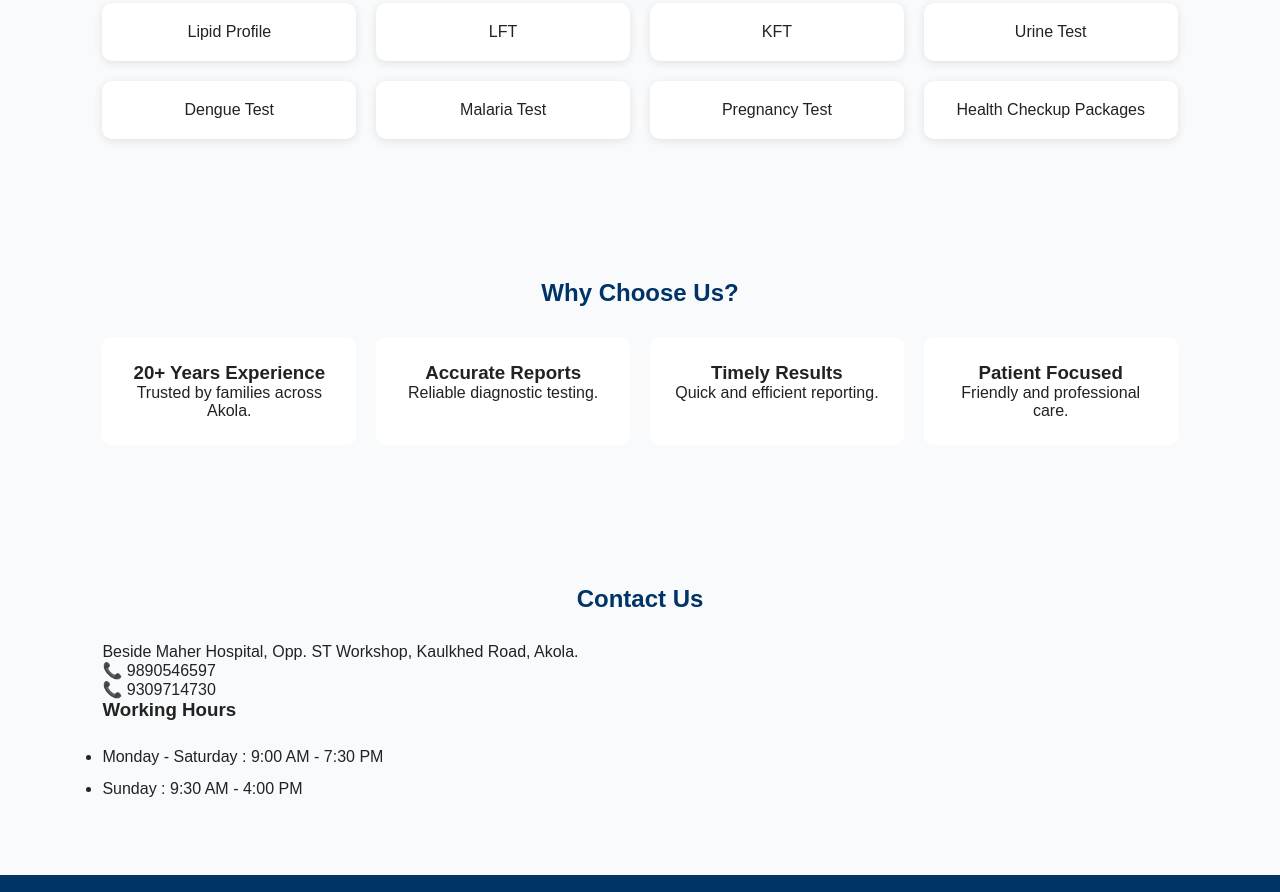
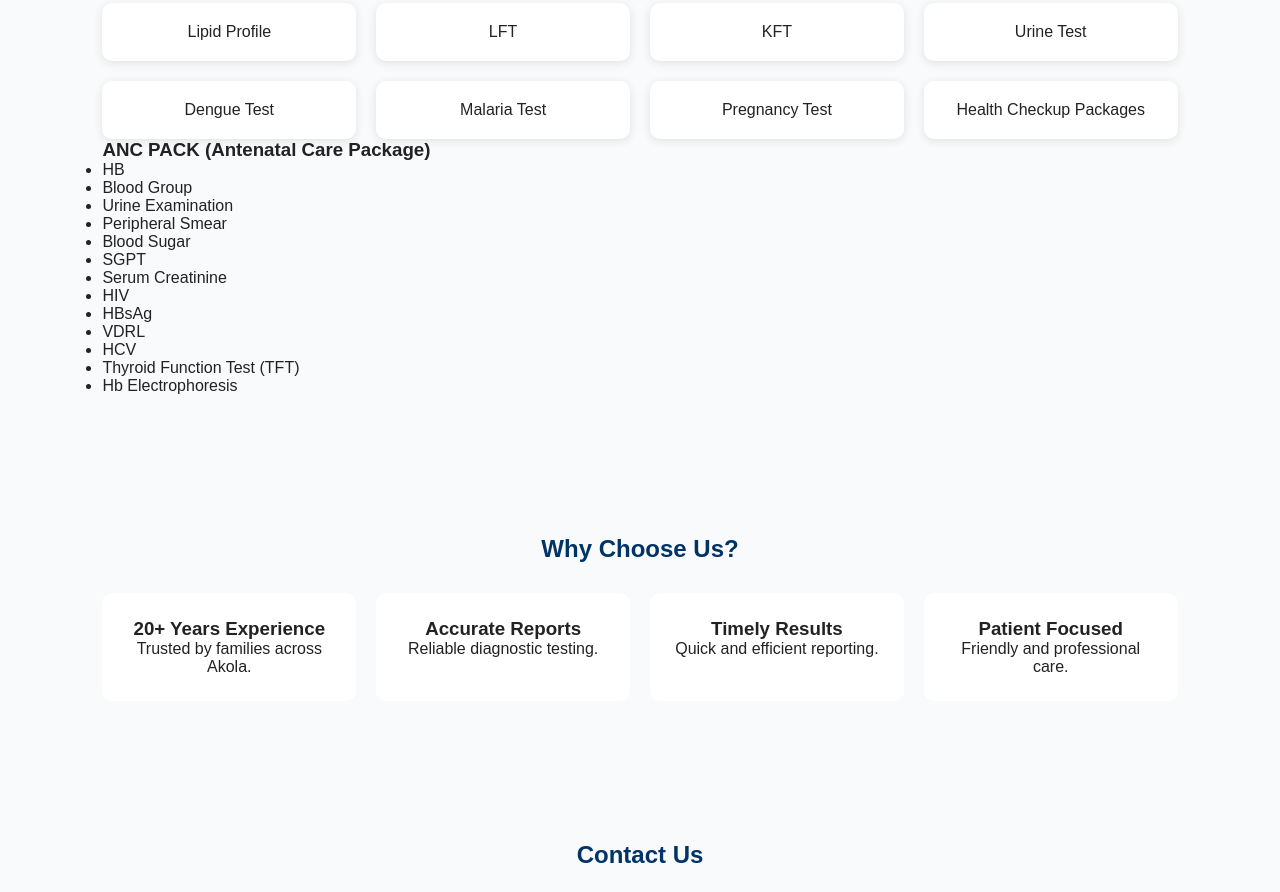
Before and after one commit to sarishanasane-beep/anasane-clinical-laboratory, a plain HTML site: page index.html in a window 1280 px wide. Shown: the part 1588-2480 px from the top of the page. Drawn offline with Linux system fonts and the light colour scheme; files whose address does not match are found by name.

Commit message:
Update index.html

```diff
--- a/index.html
+++ b/index.html
@@ -129,6 +129,28 @@ Our mission is to provide accurate reports, timely service and a patient-friendl
 
 </div>
 
+<div class="anc-pack">
+
+<h3>ANC PACK (Antenatal Care Package)</h3>
+
+<ul>
+<li>HB</li>
+<li>Blood Group</li>
+<li>Urine Examination</li>
+<li>Peripheral Smear</li>
+<li>Blood Sugar</li>
+<li>SGPT</li>
+<li>Serum Creatinine</li>
+<li>HIV</li>
+<li>HBsAg</li>
+<li>VDRL</li>
+<li>HCV</li>
+<li>Thyroid Function Test (TFT)</li>
+<li>Hb Electrophoresis</li>
+</ul>
+
+</div>
+
 </section>
 
 <section class="why-us">
```
